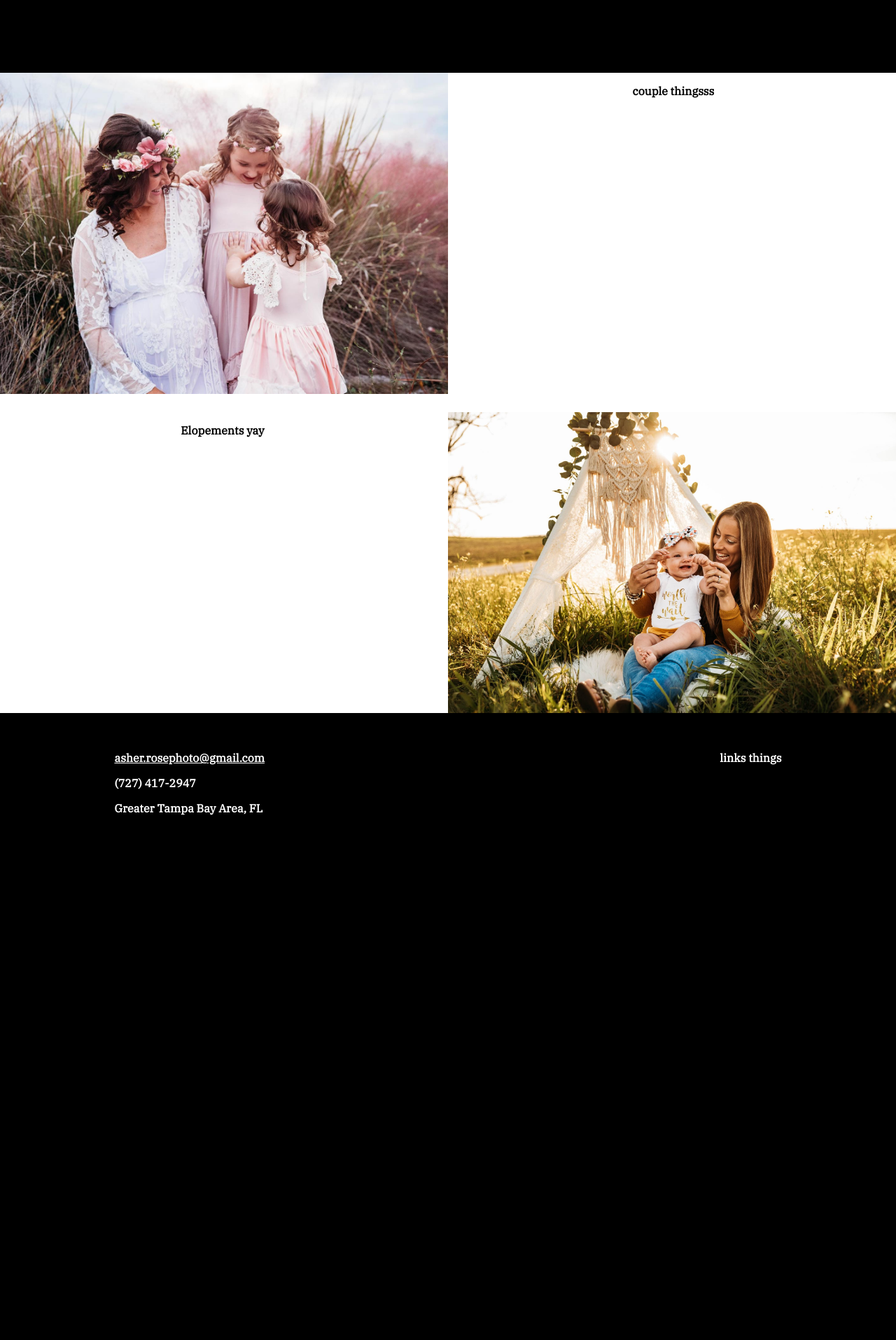
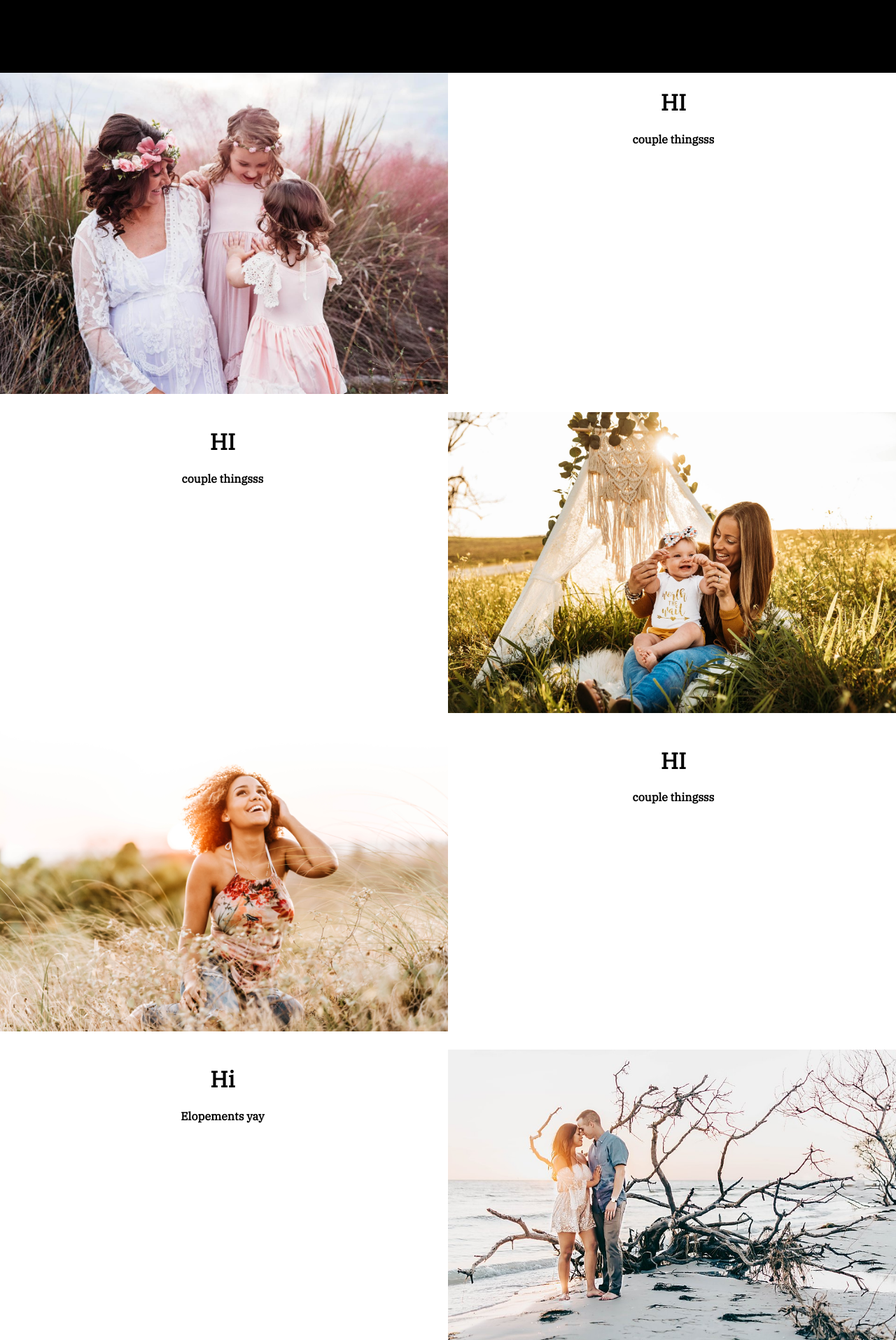
Before and after one commit to hjohnson120/photo, a React (Create React App) app: page / in a window 1280 px wide. Shown: the part 1125-3040 px from the top of the page at 70% size. Before the commit the page ends 2345 px from the top, so only its background shows below. Built offline with nearby package versions, Linux system fonts and the light colour scheme.

Commit message:
added font awesome

```diff
--- a/package.json
+++ b/package.json
@@ -3,6 +3,9 @@
   "version": "0.1.0",
   "private": true,
   "dependencies": {
+    "@fortawesome/fontawesome-svg-core": "^1.2.27",
+    "@fortawesome/free-solid-svg-icons": "^5.12.1",
+    "@fortawesome/react-fontawesome": "^0.1.9",
     "@material-ui/core": "^4.9.5",
     "@material-ui/icons": "^4.9.1",
     "@testing-library/jest-dom": "^4.2.4",
--- a/src/App.css
+++ b/src/App.css
@@ -115,6 +115,6 @@ body {
   display: flex;
   flex-wrap: wrap;
   justify-content: space-between;
-  margin: 0% 10%;
+  margin: 0% 16%;
   padding: 3%;
 }
--- a/src/Components/Home.jsx
+++ b/src/Components/Home.jsx
@@ -3,8 +3,9 @@ import '../App.css'
 import Logo from '../images/Logo.png'
 import main from '../images/main.jpg'
 import photoOne from '../images/vvv.jpg'
-import photoTwo from '../images/homephoto2.jpg'
+import portrait1 from '../images/portrait1.jpg'
 import couple from '../images/ff.jpg'
+import two from '../images/22.jpg'
 
 function Home() {
   return (
@@ -15,42 +16,64 @@ function Home() {
       <img className="mainPhoto" alt="Portrait" src={main} />
       <div className="bottomLinks">
         <div className="aboutInfo">
-        <h1>Hello + Welcome!</h1>
-          <p> HEY new friend! I am Bri, owner and sole photographer of Asher + Rose Photography, + I am SO
-            excited that you're here!
-            I am just a fun lovin'  coffee obsessed momma of three who took a chance with her camera and ended up
-            ABSOLUTELY LOVING IT!
-            I am a full service photographer who serves the Tampa bay and surrounding areas.
-            I am a natural light photographer who loves the outdoors and exploring new locations and capturing
-            the true beauty of both the
-            clients and their surroundings with a very minimalistic style of editing.
-            I like to call my editing style bright and moody, as I love the bright sun
-            flares but also love my images to have a bit of a moody flare.
-            I love to use goofy prompts and not so funny jokes to get those real
-            raw reactions out of my clients, so come prepared to laugh and have a good time at your session.
-            My favorite part of what I do, is the prep of it all! Talking with my clients prior to
-            the session, making Pinterest boards, grabbing coffee, and just really making sure that your
-            session is EVERYTHING you imagined It would be
-            I would love to talk with you about your vision + how I can make your fairytale come true!
-            Since we are now new friends, feel free to email me anytime! photography related or not!
-            Asher.rosephoto@gmail.com
-            </p>
+          <h1>Hello + Welcome!</h1>
+          <p>
+            HEY new friend! I am Bri, owner and sole photographer of Asher +
+            Rose Photography, + I am SO excited that you're here! I am just a
+            fun lovin' coffee obsessed momma of three who took a chance with her
+            camera and ended up ABSOLUTELY LOVING IT! I am a full service
+            photographer who serves the Tampa bay and surrounding areas. I am a
+            natural light photographer who loves the outdoors and exploring new
+            locations and capturing the true beauty of both the clients and
+            their surroundings with a very minimalistic style of editing. I like
+            to call my editing style bright and moody, as I love the bright sun
+            flares but also love my images to have a bit of a moody flare. I
+            love to use goofy prompts and not so funny jokes to get those real
+            raw reactions out of my clients, so come prepared to laugh and have
+            a good time at your session. My favorite part of what I do, is the
+            prep of it all! Talking with my clients prior to the session, making
+            Pinterest boards, grabbing coffee, and just really making sure that
+            your session is EVERYTHING you imagined It would be I would love to
+            talk with you about your vision + how I can make your fairytale come
+            true! Since we are now new friends, feel free to email me anytime!
+            photography related or not! Asher.rosephoto@gmail.com
+          </p>
         </div>
         <div className="homePhotos">
           <div className="flexPhoto">
             <img className="photoOne" alt="Newborn portrait" src={couple} />
-            <p className="photoInfo"> couple thingsss</p>
+            <div className="photoInfo">
+              <h1>HI</h1>
+              <p> couple thingsss</p>
+            </div>
           </div>
-          {/* <div className="flexPhoto">
-            <img className="photoTwo" alt="Newborn portrait" src={photoTwo} />
-            <p> Babyyyy</p>
-          </div> */}
           <div className="flexPhoto">
-            <p className="photoInfo"> Elopements yay</p>
+            <div className="photoInfo">
+              <h1>HI</h1>
+              <p> couple thingsss</p>
+            </div>
             <img
               className="photoOne"
               alt="Sunset St.Petersburg, FL"
               src={photoOne}
+            />
+          </div>
+          <div className="flexPhoto">
+            <img className="photoOne" alt="Portrait" src={portrait1} />
+            <div className="photoInfo">
+              <h1>HI</h1>
+              <p> couple thingsss</p>
+            </div>
+          </div>
+          <div className="flexPhoto">
+            <div className="photoInfo">
+              <h1>Hi</h1>
+              <p> Elopements yay</p>
+            </div>
+            <img
+              className="photoOne"
+              alt="Sunset St.Petersburg, FL"
+              src={two}
             />
           </div>
         </div>
```
Also changed, not shown: src/images/portrait1.jpg (renamed from src/images/DSC_2273.jpg), 1 other file (tests, documents, lock files or other folders).
